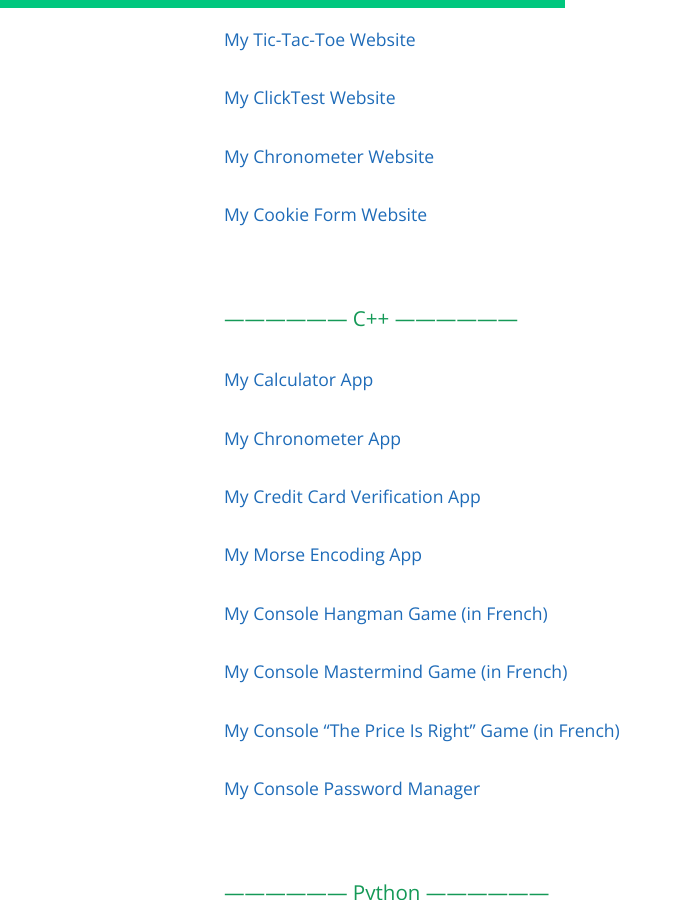
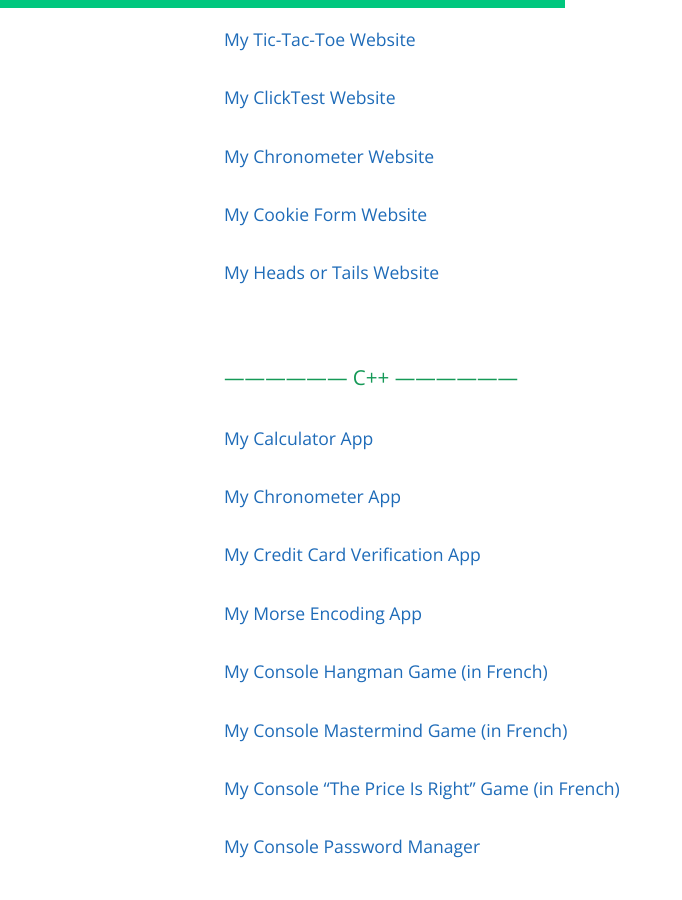
Before and after one commit to PouletEnSlip/pouletenslip.github.io, a Jekyll site: the page built from index.md, in a window 1280 px wide and 900 px high, scrolled down 510 px. Shown: the whole window, without its empty margins (0-682 px from the left). Built offline with Jekyll 4.4.1, drawn with Linux system fonts in a browser that asks for light colours; comment, search, counter and statistics services are not loaded; our own code applies the rules of GitHub Pages for plain Markdown files.

Commit message:
Update index.md

```diff
--- a/index.md
+++ b/index.md
@@ -8,6 +8,7 @@ layout: default
 #### [My ClickTest Website](pages/clicktest/)
 #### [My Chronometer Website](pages/chronometer/)
 #### [My Cookie Form Website](https://github.com/PouletEnSlip/Cookies)
+#### [My Heads or Tails Website](pages/headsortails/)
 <br>
 
 ### ------------------ C++ ------------------
```
